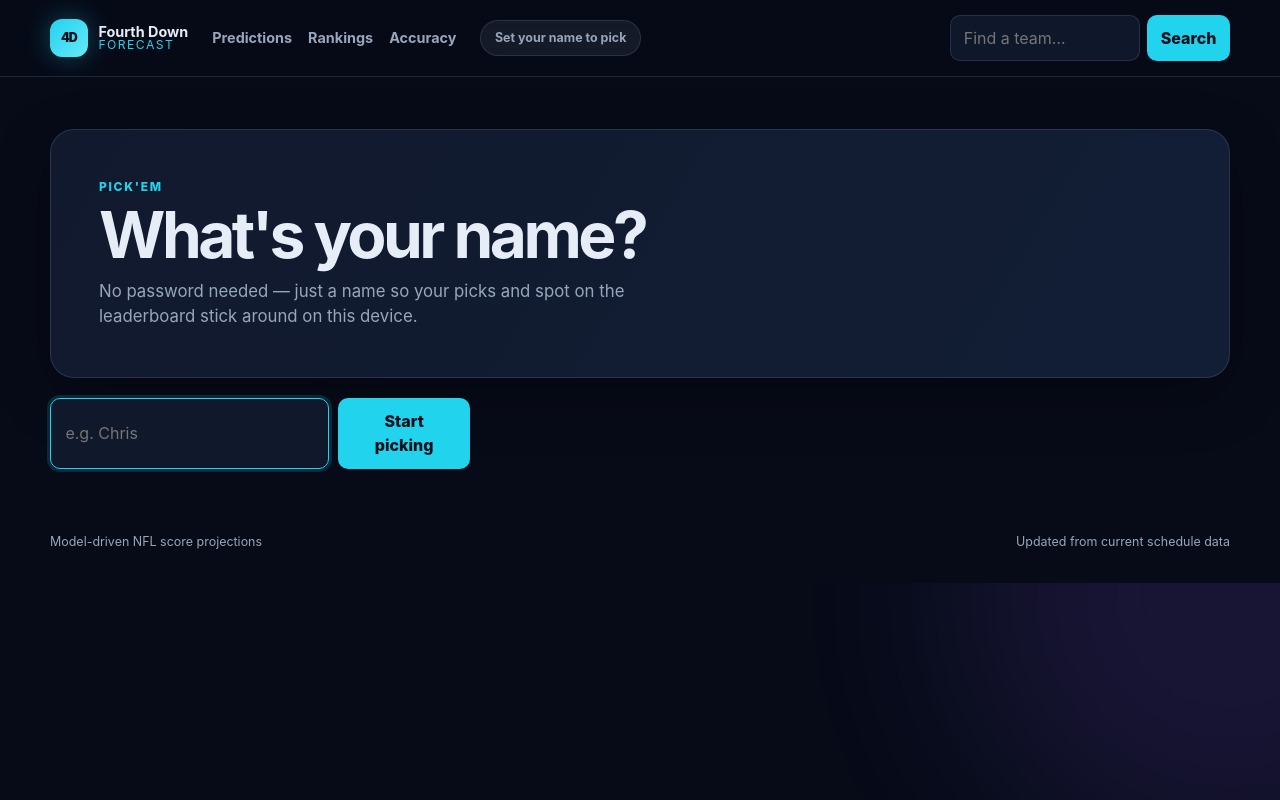
After one commit to chrissmeltzer/nfl-predictor, a FastAPI app: template app/templates/join.html in a window 1280 px wide. The commit adds this page. Run offline with FastAPI, Linux system fonts and the light colour scheme; the template is opened without the code that fills it, so the values that code supplies are empty.

Commit message:
feat: add cookie-based player identity and /join flow
Co-Authored-By: Claude Sonnet 5 <noreply@anthropic.com>

```diff
--- a/app/main.py
+++ b/app/main.py
@@ -1,10 +1,11 @@
 from __future__ import annotations
 
+import sqlite3
 from datetime import datetime, timedelta, timezone
 from pathlib import Path
 
 import httpx
-from fastapi import Depends, FastAPI, HTTPException, Request
+from fastapi import Depends, FastAPI, Form, HTTPException, Request
 from fastapi.responses import HTMLResponse, RedirectResponse
 from fastapi.staticfiles import StaticFiles
 from fastapi.templating import Jinja2Templates
@@ -65,6 +66,16 @@ _FACTOR_TEMPLATES: dict[str, tuple[str | None, str | None]] = {
 }
 _ANALYSIS_MIN_MAGNITUDE = 0.4
 _ANALYSIS_MAX_ITEMS = 3
+
+PICKER_COOKIE = "picker_id"
+PICKER_COOKIE_MAX_AGE = 60 * 60 * 24 * 365
+
+
+def _current_player(request: Request, conn) -> sqlite3.Row | None:
+    raw = request.cookies.get(PICKER_COOKIE)
+    if not raw or not raw.isdigit():
+        return None
+    return db.get_player_by_id(conn, int(raw))
 
 
 def get_db():
@@ -263,8 +274,8 @@ def _game_view(conn, game, teams, result: dict, selected_team_id: str | None = N
     return view
 
 
-def _template_context(request: Request, **kwargs) -> dict:
-    return {"request": request, **kwargs}
+def _template_context(request: Request, conn, **kwargs) -> dict:
+    return {"request": request, "player": _current_player(request, conn), **kwargs}
 
 
 @app.post("/sync")
@@ -298,7 +309,7 @@ def schedule(request: Request, week: int | None = None, sort: str | None = None,
         request,
         "index.html",
         _template_context(
-            request, matchups=matchups, teams=list(teams.values()), week=week, season=season, sort=sort
+            request, conn, matchups=matchups, teams=list(teams.values()), week=week, season=season, sort=sort
         ),
     )
 
@@ -344,6 +355,7 @@ def team_detail(request: Request, team_id: str, conn=Depends(get_db)):
         "team_detail.html",
         _template_context(
             request,
+            conn,
             team=team,
             team_logo=_logo_url(team),
             season=current_season,
@@ -393,7 +405,7 @@ def game_detail(request: Request, game_id: str, conn=Depends(get_db)):
         request,
         "game_detail.html",
         _template_context(
-            request, game=game, result=result, matchup=matchup, home_team=home_team, away_team=away_team,
+            request, conn, game=game, result=result, matchup=matchup, home_team=home_team, away_team=away_team,
             home_logo=_logo_url(home_team), away_logo=_logo_url(away_team), weather=weather_row,
             weather_severity=_weather_severity(weather_row),
             injuries_home=_injury_view(injuries_home), injuries_away=_injury_view(injuries_away),
@@ -473,7 +485,7 @@ def rankings(request: Request, conn=Depends(get_db)):
     return templates.TemplateResponse(
         request,
         "rankings.html",
-        _template_context(request, rankings=ranked_teams, teams=list(teams), season=season),
+        _template_context(request, conn, rankings=ranked_teams, teams=list(teams), season=season),
     )
 
 
@@ -505,5 +517,31 @@ def accuracy(request: Request, conn=Depends(get_db)):
     return templates.TemplateResponse(
         request,
         "accuracy.html",
-        _template_context(request, errors=errors, mean_margin_error=mean_margin_error, mean_total_error=mean_total_error, teams=teams),
+        _template_context(request, conn, errors=errors, mean_margin_error=mean_margin_error, mean_total_error=mean_total_error, teams=teams),
     )
+
+
+@app.get("/join", response_class=HTMLResponse)
+def join_form(request: Request, next: str = "/", error: str | None = None, conn=Depends(get_db)):
+    return templates.TemplateResponse(
+        request, "join.html", _template_context(request, conn, next=next, error=error)
+    )
+
+
+@app.post("/join")
+def join_submit(request: Request, name: str = Form(...), next: str = Form("/"), conn=Depends(get_db)):
+    cleaned = name.strip()
+    if not cleaned:
+        return templates.TemplateResponse(
+            request,
+            "join.html",
+            _template_context(request, conn, next=next, error="Enter a name to continue."),
+            status_code=422,
+        )
+    player = db.get_or_create_player(conn, cleaned, datetime.now(timezone.utc).isoformat())
+    conn.commit()
+    response = RedirectResponse(url=next, status_code=303)
+    response.set_cookie(
+        PICKER_COOKIE, str(player["id"]), max_age=PICKER_COOKIE_MAX_AGE, httponly=True, samesite="lax"
+    )
+    return response
--- a/app/static/style.css
+++ b/app/static/style.css
@@ -83,3 +83,6 @@ h1, h2, h3, p { margin-top: 0; } h1 { max-width: 680px; margin-bottom: .7rem; fo
 @media (max-width: 800px) { .header-inner { flex-wrap: wrap; padding-block: .75rem; gap: .8rem; } nav { order: 3; width: 100%; } .team-search { margin-left: auto; } .team-search input { width: 145px; } .matchup-grid, .detail-grid, .metric-grid { grid-template-columns: 1fr; } .schedule-card { grid-template-columns: 60px 1fr 28px; } .schedule-score, .schedule-probability { grid-column: 2; } .game-hero { gap: .8rem; padding-inline: 1rem; } .game-team { min-width: 0; font-size: .78rem; } .team-logo-xl { width: 58px; height: 58px; } .game-score { min-width: 0; } .injury-grid { grid-template-columns: 1fr; } }
 @media (max-width: 540px) { .shell { width: min(100% - 1.25rem, 1180px); } main { padding-top: 2rem; } .hero, .team-hero { align-items: flex-start; flex-direction: column; margin-bottom: 2rem; } .team-hero .hero-stat { align-self: stretch; } .hero-stat { width: 100%; } .team-search { width: 100%; margin-left: 0; } .team-search input { width: 100%; } .site-footer { flex-direction: column; } .score-prediction strong { font-size: 1.25rem; } .card-footer-row { flex-direction: column; align-items: flex-start; gap: .4rem; } }
 @media (prefers-reduced-motion: reduce) { *, *::before, *::after { scroll-behavior: auto !important; transition-duration: .01ms !important; animation-duration: .01ms !important; } }
+
+.picker-chip { padding: .5rem .85rem; color: var(--muted); font-size: .78rem; font-weight: 700; white-space: nowrap; background: rgba(151, 166, 186, .1); border: 1px solid var(--line); border-radius: 99px; } .picker-chip strong { color: var(--cyan); }
+.join-form { display: flex; gap: .6rem; max-width: 420px; } .join-form input { flex: 1; padding: .7rem .9rem; color: var(--text); background: rgba(17, 26, 46, .9); border: 1px solid var(--line); border-radius: 10px; outline: none; } .join-form input:focus { border-color: var(--cyan); box-shadow: 0 0 0 3px rgba(34, 211, 238, .15); } .join-form button { padding: .7rem 1.1rem; color: #06111c; font-weight: 800; background: var(--cyan); border: 0; border-radius: 10px; cursor: pointer; }
--- a/app/templates/base.html
+++ b/app/templates/base.html
@@ -21,6 +21,9 @@
         <a href="/rankings">Rankings</a>
         <a href="/accuracy">Accuracy</a>
       </nav>
+      <a class="picker-chip" href="/join?next={{ (request.url.path ~ (('?' + request.url.query) if request.url.query else '')) | urlencode }}">
+        {% if player %}Picking as <strong>{{ player.name }}</strong> · switch{% else %}Set your name to pick{% endif %}
+      </a>
       <form class="team-search" action="/teams" method="get" role="search">
         <label class="sr-only" for="team-query">Search an NFL team</label>
         <input id="team-query" name="q" list="teams" placeholder="Find a team…" autocomplete="off">
--- /dev/null
+++ b/app/templates/join.html
@@ -0,0 +1,22 @@
+{% extends 'base.html' %}
+{% block title %}Set your name · Fourth Down Forecast{% endblock %}
+{% block content %}
+<section class="hero compact-hero">
+  <div>
+    <p class="eyebrow">Pick'em</p>
+    <h1>What's your name?</h1>
+    <p class="hero-copy">No password needed — just a name so your picks and spot on the leaderboard stick around on this device.</p>
+  </div>
+</section>
+
+{% if error %}
+<p class="notice">{{ error }}</p>
+{% endif %}
+
+<form class="join-form" method="post" action="/join">
+  <label class="sr-only" for="player-name">Your name</label>
+  <input id="player-name" name="name" placeholder="e.g. Chris" autocomplete="name" autofocus required>
+  <input type="hidden" name="next" value="{{ next }}">
+  <button type="submit">Start picking</button>
+</form>
+{% endblock %}
--- a/requirements.txt
+++ b/requirements.txt
@@ -4,3 +4,4 @@ jinja2>=3.1
 httpx>=0.27
 pyyaml>=6.0
 pytest>=8.0
+python-multipart>=0.0.9
```
Also changed, not shown: tests/test_picks.py (+41 -0 lines).
